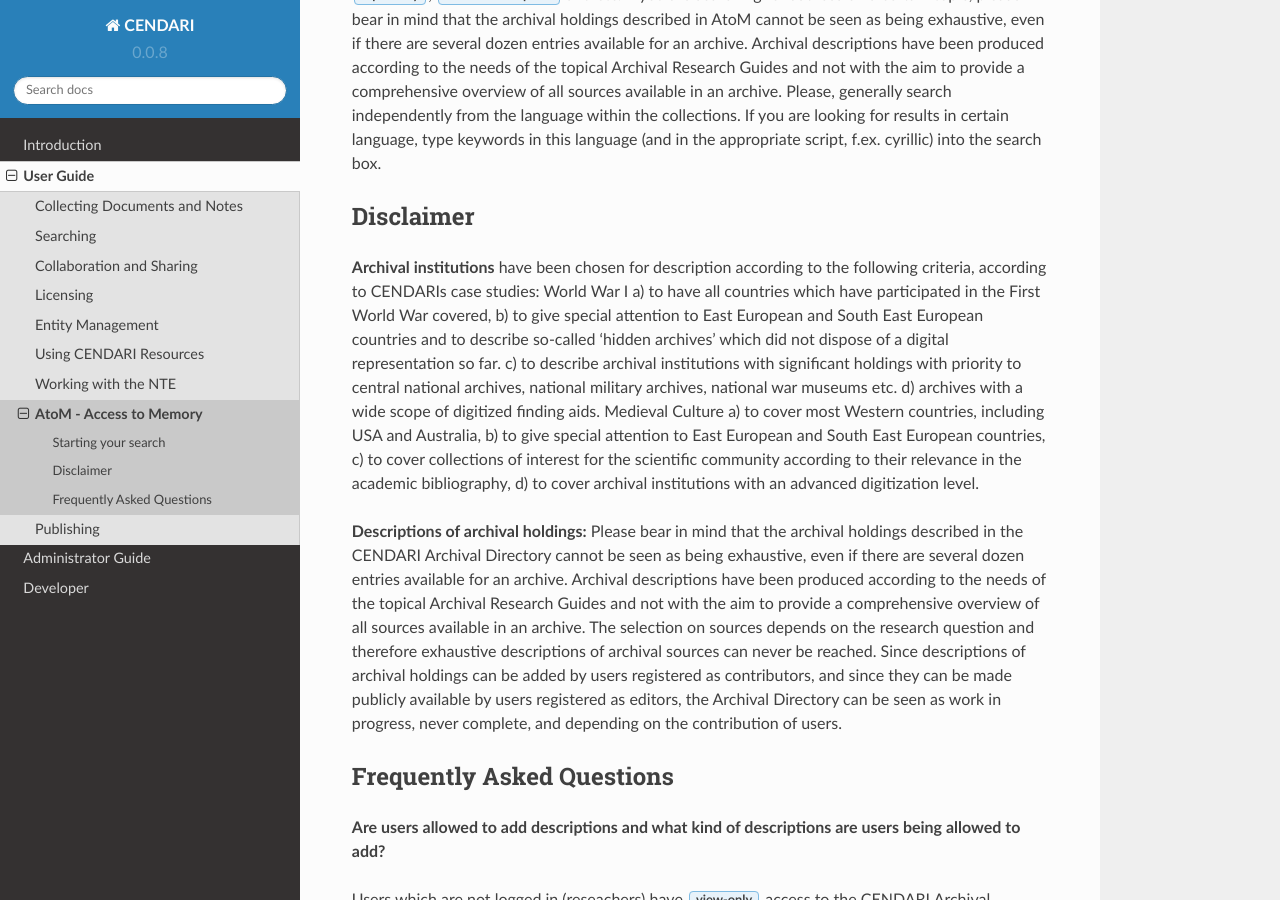
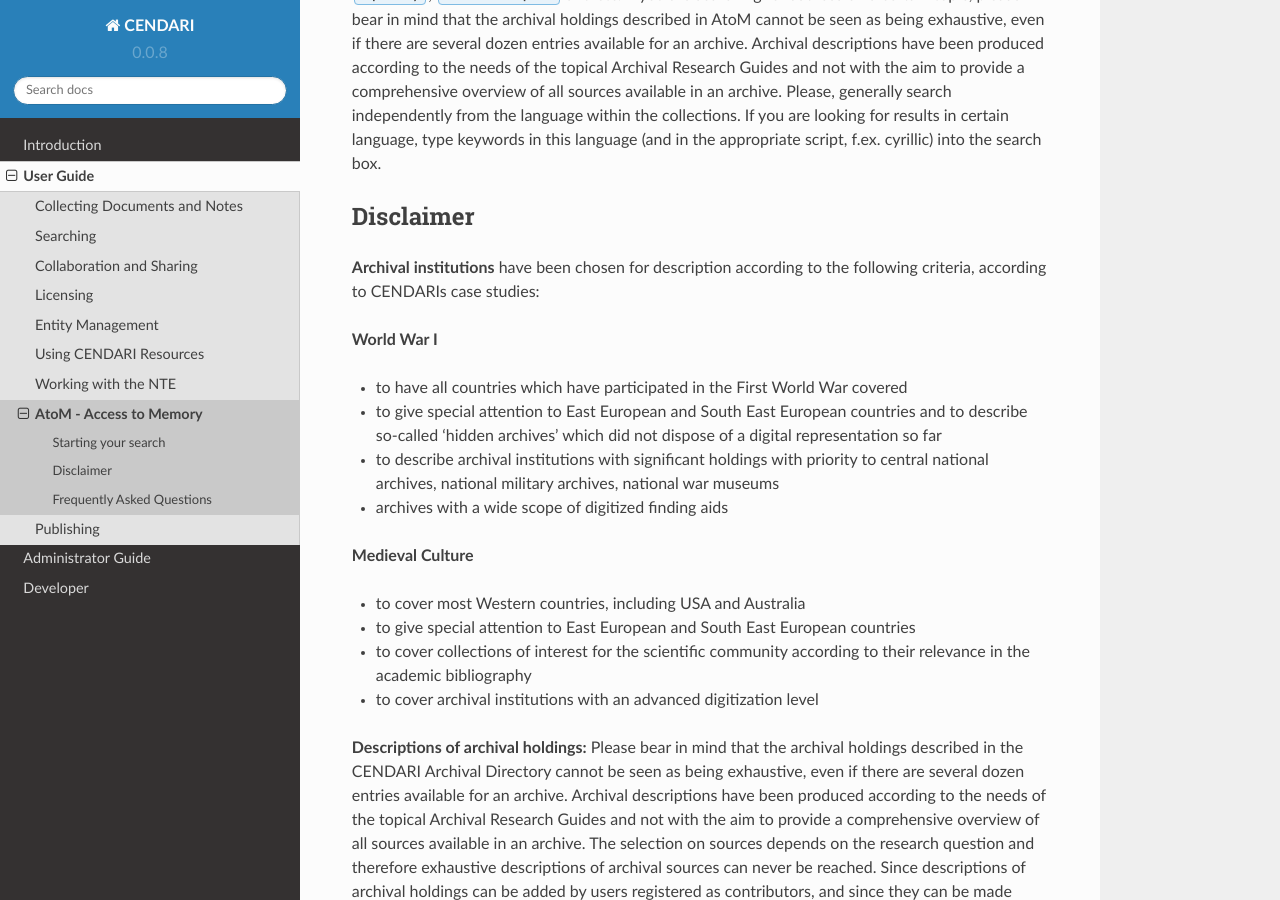
Before and after one commit to CENDARI/documentation, a Sphinx documentation site: the page built from source/user/atom.rst, in a window 1280 px wide and 900 px high, scrolled down 935 px. Built offline with Sphinx 7.4.7 and the Read the Docs theme 2.0.0, drawn with Linux system fonts in a browser that asks for light colours; pages that are not in the unit, such as notebooks, are missing from menus; some of the changed text lies outside the part shown.

Commit message:
create list

```diff
--- a/source/user/atom.rst
+++ b/source/user/atom.rst
@@ -37,18 +37,20 @@
 ------------
 
 **Archival institutions** have been chosen for description according to the following criteria, according to CENDARIs case studies:
-World War I
-a) to have all countries which have participated in the First World War covered,
-b) to give special attention to East European and South East European countries and to describe so-called 'hidden archives' which did not
-dispose of a digital representation so far.
-c) to describe archival institutions with significant holdings with priority to central national archives, national military archives, national war
-museums etc.
-d) archives with a wide scope of digitized finding aids.
-Medieval Culture
-a) to cover most Western countries, including USA and Australia,
-b) to give special attention to East European and South East European countries,
-c) to cover collections of interest for the scientific community according to their relevance in the academic bibliography,
-d) to cover archival institutions with an advanced digitization level.
+
+**World War I**
+
+* to have all countries which have participated in the First World War covered
+* to give special attention to East European and South East European countries and to describe so-called 'hidden archives' which did not dispose of a digital representation so far
+* to describe archival institutions with significant holdings with priority to central national archives, national military archives, national war museums
+* archives with a wide scope of digitized finding aids
+
+**Medieval Culture**
+
+* to cover most Western countries, including USA and Australia
+* to give special attention to East European and South East European countries
+* to cover collections of interest for the scientific community according to their relevance in the academic bibliography
+* to cover archival institutions with an advanced digitization level
 
 **Descriptions of archival holdings:**
 Please bear in mind that the archival holdings described in the CENDARI Archival Directory cannot be seen as being exhaustive, even if
@@ -89,7 +91,7 @@
 Currently, it is foreseen to provide a browse by period function; it will be enabled only later. The reason why it is not yet there is simply that
 the majority of archival holdings described have been produced in the same period, i.e. 1914-1918.
 
-**Why do labels provided in the :menuselection:`Subjects` and :menuselection:`Places` categories not correspond to all the archival holdings available?**
+**Why do labels provided in the **Subjects** and **Places** categories not correspond to all the archival holdings available?**
 
 All the entries have been produced manually. Therefore it depended on the decision of the describing person to add subjects and places
 labels where she or he decided this to be appropriate. Therefore, the categories :menuselection:`Subjects` and :menuselection:`Places` correspond not to archival
```
